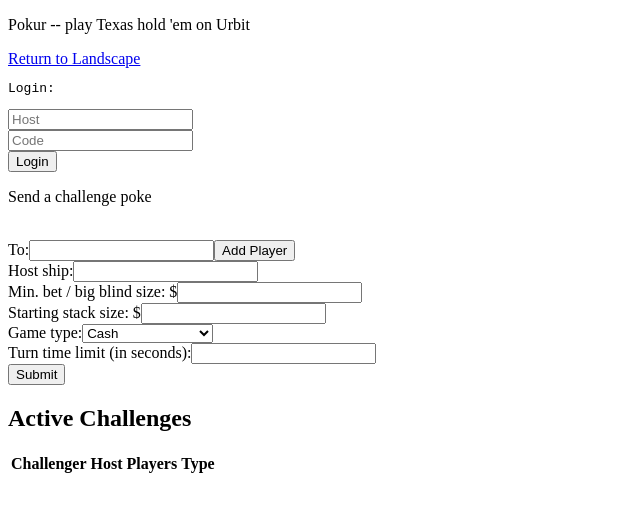
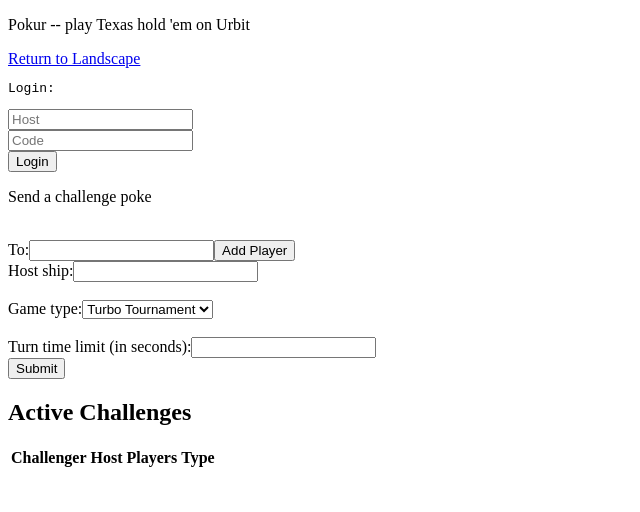
Before and after one commit to willbach/pokur, a React app: page / in a window 1280 px wide. Shown: the top 512 px of the page, without its empty margins (0-640 px from the left). Built offline with nearby package versions, Linux system fonts and the light colour scheme; the HTML template or start-up script is replaced by a standard one.

Commit message:
some bugs in multiplayer challenges

```diff
--- a/frontend/components/ChallengeForm.jsx
+++ b/frontend/components/ChallengeForm.jsx
@@ -3,13 +3,23 @@
 const ChallengeForm = ({ urb, sentChallenge, setSentChallenge }) => {
   const [sendToList, setSendToList] = useState({0:''});
   const [addPlayerText, setAddPlayerText] = useState("Add Player");
+  const [showCashOptions, setShowCashOptions] = useState(false);
 
   const handleChange = (target) => {
     const id = target.id;
     setSendToList({...sendToList, [id]: target.value });
   };
 
-  const addToInput = () => {
+  const showOrHideCashOptions = (target) => {
+    if (target.value == "cash") {
+      setShowCashOptions(true);
+    } else {
+      setShowCashOptions(false);
+    }
+  };
+
+  const addToInput = (e) => {
+    e.preventDefault();
     var n = Object.keys(sendToList).length;
     if (n >= 7) {
       setAddPlayerText("8 player maximum for cash games");
@@ -22,10 +32,9 @@
     if (!sentChallenge) {
       e.preventDefault();
       const to = Object.values(sendToList);
-      urb.poke({
-        app: 'pokur',
-        mark: 'pokur-client-action',
-        json: {
+      var json;
+      if (e.target.gameType.value == "cash") {
+        json = {
           'issue-challenge': {
             'to': to,
             'host': e.target.host.value,
@@ -36,6 +45,23 @@
             'time-limit-seconds': parseInt(e.target.turnTimer.value),
           }
         }
+      } else {
+        json = {
+          'issue-challenge': {
+            'to': to,
+            'host': e.target.host.value,
+            'type': e.target.gameType.value,
+            'min-bet': 0,
+            'starting-stack': 0,
+            'turn-time-limit': "s" + parseInt(e.target.turnTimer.value),
+            'time-limit-seconds': parseInt(e.target.turnTimer.value),
+          }
+        }
+      }
+      urb.poke({
+        app: 'pokur',
+        mark: 'pokur-client-action',
+        json: json,
       });
       setSentChallenge(true);
     } else {
@@ -54,7 +80,7 @@
             <input name="to" id={i} type="text" value={data} onChange={e => handleChange(e.target)} />
         </label>
         ))}
-        <button onClick={() => addToInput()}>
+        <button onClick={e => addToInput(e)}>
           {addPlayerText}
         </button>
         <br />
@@ -63,6 +89,20 @@
           <input name="host" type="text"/>
         </label>
         <br />
+        <br />
+        <label>
+          Game type:
+          <select name="gameType" onChange={e => showOrHideCashOptions(e.target)}>
+            <option value="turbo">Turbo Tournament</option>
+            <option value="fast">Fast Tournament</option>
+            <option value="slow">Slow Tournament</option>
+            <option value="cash">Cash</option>
+          </select>
+        </label>
+        <br />
+        {showCashOptions
+        ?
+        <>
         <label>
           Min. bet / big blind size: $
           <input name="minBet" type="number"/>
@@ -72,16 +112,9 @@
           Starting stack size: $
           <input name="stackSize" type="number"/>
         </label>
-        <br />
-        <label>
-          Game type:
-          <select name="gameType">
-            <option value="cash">Cash</option>
-            <option value="turbo">Turbo Tournament</option>
-            <option value="fast">Fast Tournament</option>
-            <option value="slow">Slow Tournament</option>
-          </select>
-        </label>
+        </>
+        : <></>
+        }
         <br />
         <label>
           Turn time limit (in seconds):
```
